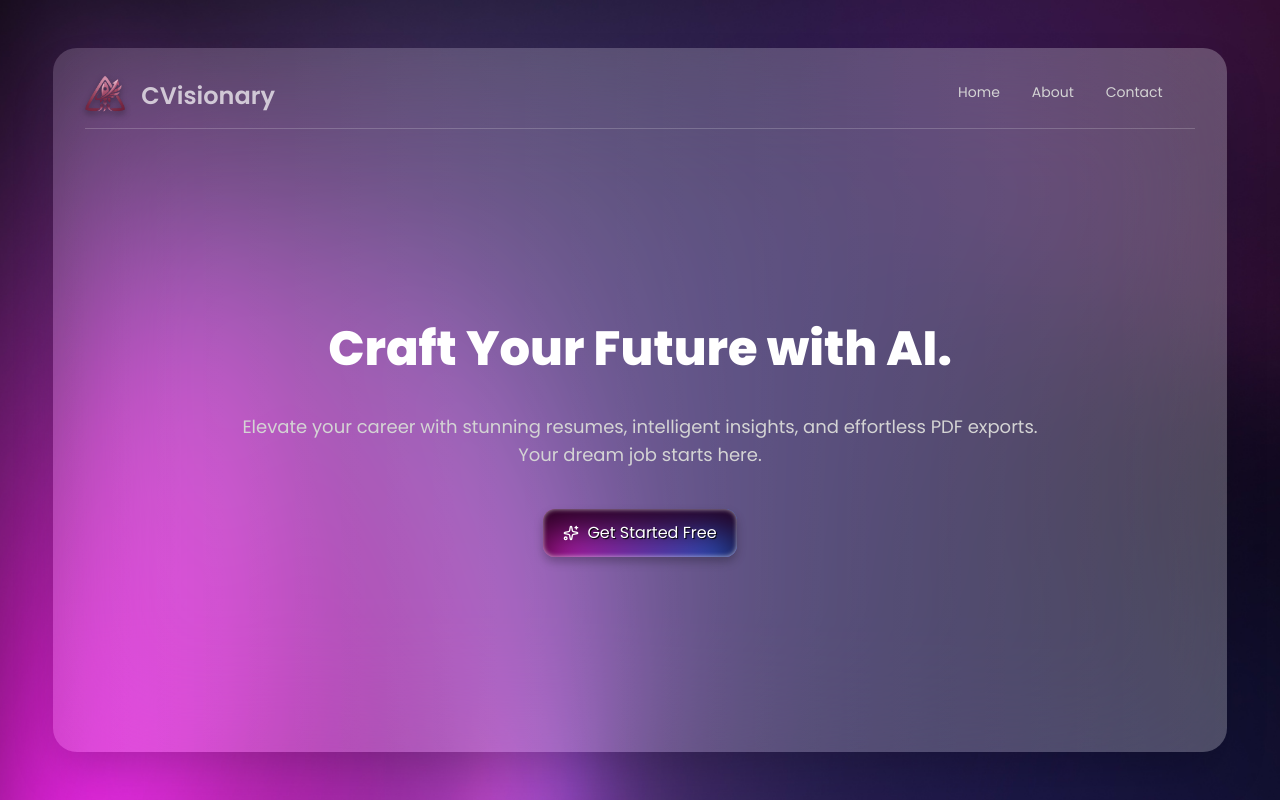
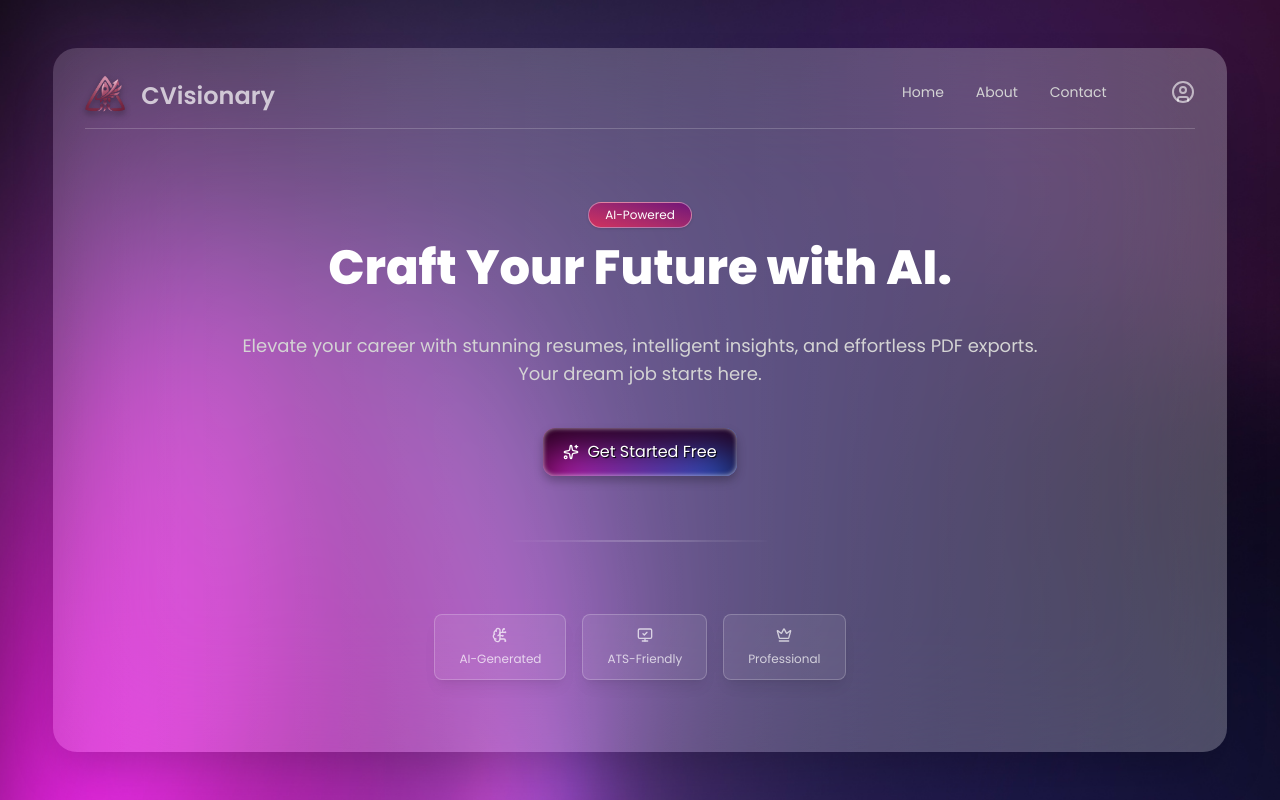
Before and after one commit to itsDonya/CVisionary, a React (Vite) app in the folder client/: page / in a window 1280 px wide. Built offline with nearby package versions, Linux system fonts and the light colour scheme.

Commit message:
feat(home): add tag & properties elements to Hero section

```diff
--- a/client/src/assets/style/main.css
+++ b/client/src/assets/style/main.css
@@ -30,6 +30,10 @@
   }
 }
 
+* {
+  box-sizing: border-box;
+}
+
 body {
   font-family: "Poppins";
 }
--- a/client/src/components/home/hero/HeroContent.tsx
+++ b/client/src/components/home/hero/HeroContent.tsx
@@ -1,9 +1,14 @@
 import Button from "@/components/UI/Button";
-import { heroContent } from "@/data/home";
+import { heroContent } from "@/data/home.tsx";
+import HeroProperties from "./HeroProperties";
 
 const HeroContent = () => {
   return (
     <div className="w-full h-full flex flex-col items-center justify-center gap-10">
+      <div className="-mb-6 px-4 py-1 bg-gradient-to-tr from-primary-600 to-fuchsia-900 flex flex-center border border-white/40 rounded-full shadow">
+        <p className="text-xs text-white">{heroContent.tagline}</p>
+      </div>
+
       <h2 className="text-5xl text-white font-extrabold">
         {heroContent.title}
       </h2>
@@ -12,7 +17,11 @@ const HeroContent = () => {
         {heroContent.description}
       </p>
 
-      <Button to="/somewhere">Get Started Free</Button>
+      <Button>{heroContent.buttonText}</Button>
+
+      <span className="w-64 h-0.5 mt-6 bg-gradient-to-r from-white/5 via-white/20 to-white/5 rounded-[50%]"></span>
+
+      <HeroProperties properties={heroContent.properties} />
     </div>
   );
 };
--- a/client/src/components/home/hero/HeroHeader.tsx
+++ b/client/src/components/home/hero/HeroHeader.tsx
@@ -1,11 +1,12 @@
 import LogoImage from "@/assets/images/logo.png";
 
 // navbar links
-import { navlinks } from "@/data/home";
+import { navlinks } from "@/data/home.tsx";
 import { Link } from "react-router-dom";
 
 // types
-import type { Navlink } from "@/data/home";
+import type { Navlink } from "@/data/home.types";
+import { User, UserCircle } from "lucide-react";
 
 const HeroHeader = () => {
   return (
@@ -21,8 +22,7 @@ const HeroHeader = () => {
         {/* title */}
         <h1 className="text-white/70 text-2xl font-semibold">CVisionary</h1>
       </Link>
-
-      <div className="flex items-center justify-end gap-8">
+      <div className="flex items-center justify-end gap-16">
         {/* navbar */}
         <nav className="flex flex-center gap-8">
           {navlinks.map((link: Navlink) => (
@@ -35,7 +35,7 @@ const HeroHeader = () => {
         </nav>
 
         {/* profile */}
-        <span></span>
+        <UserCircle className="text-white/60 cursor-pointer" />
       </div>
     </header>
   );
--- /dev/null
+++ b/client/src/components/home/hero/HeroProperties.tsx
@@ -0,0 +1,18 @@
+import type { Property } from "@/data/home.types";
+
+const HeroProperties = ({ properties }: { properties: Property[] }) => {
+  return (
+    <ul className="mt-8 flex items-center justify-center gap-4">
+      {properties.map((prop) => (
+        <li
+          key={prop.title}
+          className="px-6 py-3 bg-white/10 flex flex-col flex-center gap-2 border border-white/30 rounded-lg shadow-lg animate-pulse">
+          {prop.icon}
+          <h4 className="text-xs text-white">{prop.title}</h4>
+        </li>
+      ))}
+    </ul>
+  );
+};
+
+export default HeroProperties;
--- a/client/src/data/home.ts
+++ /dev/null
@@ -1,30 +0,0 @@
-export type Navlink = {
-  name: string;
-  title: string;
-  path: string;
-};
-
-export const navlinks: Navlink[] = [
-  {
-    name: "home",
-    title: "Home",
-    path: "/",
-  },
-  {
-    name: "about",
-    title: "About",
-    path: "/about",
-  },
-  {
-    name: "contact",
-    title: "Contact",
-    path: "/contact",
-  },
-];
-
-export const heroContent = {
-  title: "Craft Your Future with AI.",
-  description:
-    "Elevate your career with stunning resumes, intelligent insights, and effortless PDF exports. Your dream job starts here.",
-  buttonText: "Get Started",
-};
--- /dev/null
+++ b/client/src/data/home.tsx
@@ -0,0 +1,42 @@
+import * as homeTypes from "./home.types";
+import { BrainCircuit, MonitorCheck, Crown } from "lucide-react";
+
+export const navlinks: homeTypes.Navlink[] = [
+  {
+    name: "home",
+    title: "Home",
+    path: "/",
+  },
+  {
+    name: "about",
+    title: "About",
+    path: "/about",
+  },
+  {
+    name: "contact",
+    title: "Contact",
+    path: "/contact",
+  },
+];
+
+export const heroContent: homeTypes.HeroContent = {
+  title: "Craft Your Future with AI.",
+  tagline: "AI-Powered",
+  description:
+    "Elevate your career with stunning resumes, intelligent insights, and effortless PDF exports. Your dream job starts here.",
+  buttonText: "Get Started Free",
+  properties: [
+    {
+      title: "AI-Generated",
+      icon: <BrainCircuit className="size-4 text-white" />,
+    },
+    {
+      title: "ATS-Friendly",
+      icon: <MonitorCheck className="size-4 text-white" />,
+    },
+    {
+      title: "Professional",
+      icon: <Crown className="size-4 text-white" />,
+    },
+  ],
+};
```
Also changed, not shown: client/src/data/home.types.ts (added, +20 -0 lines).
